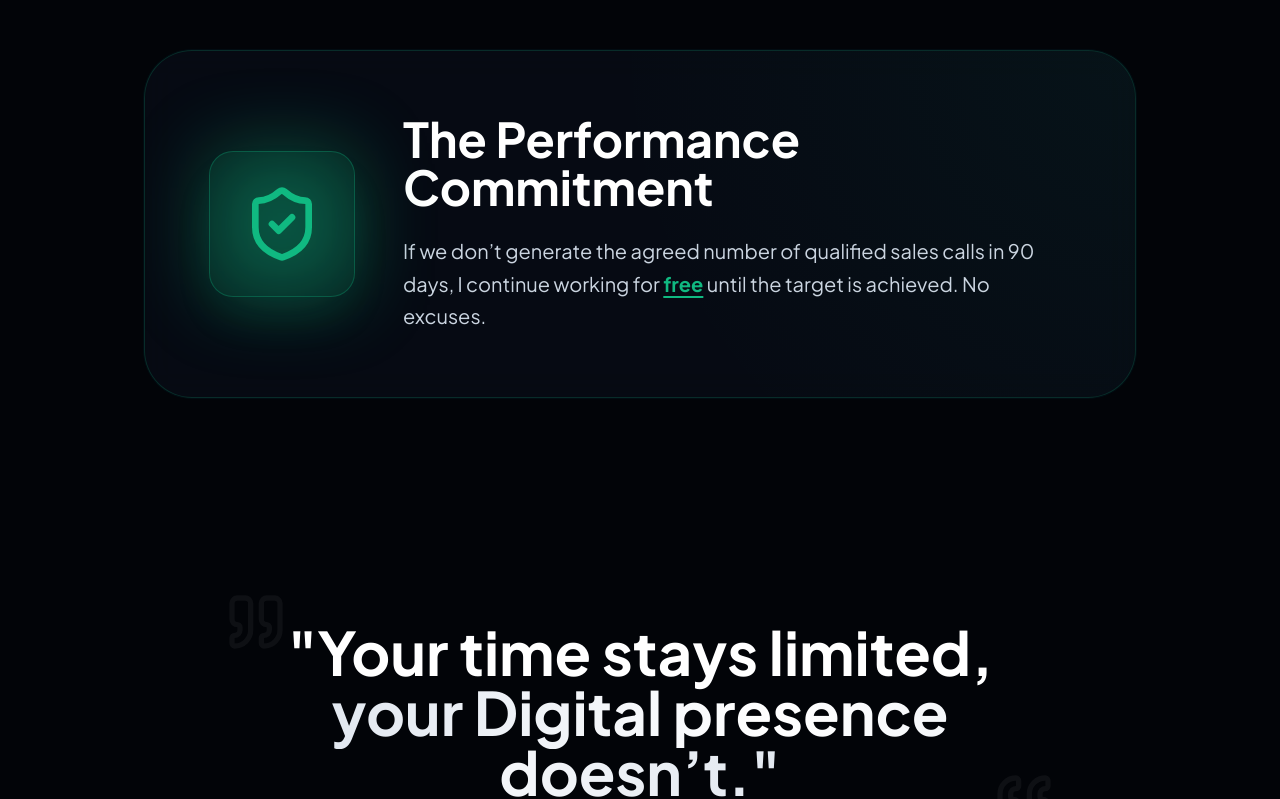
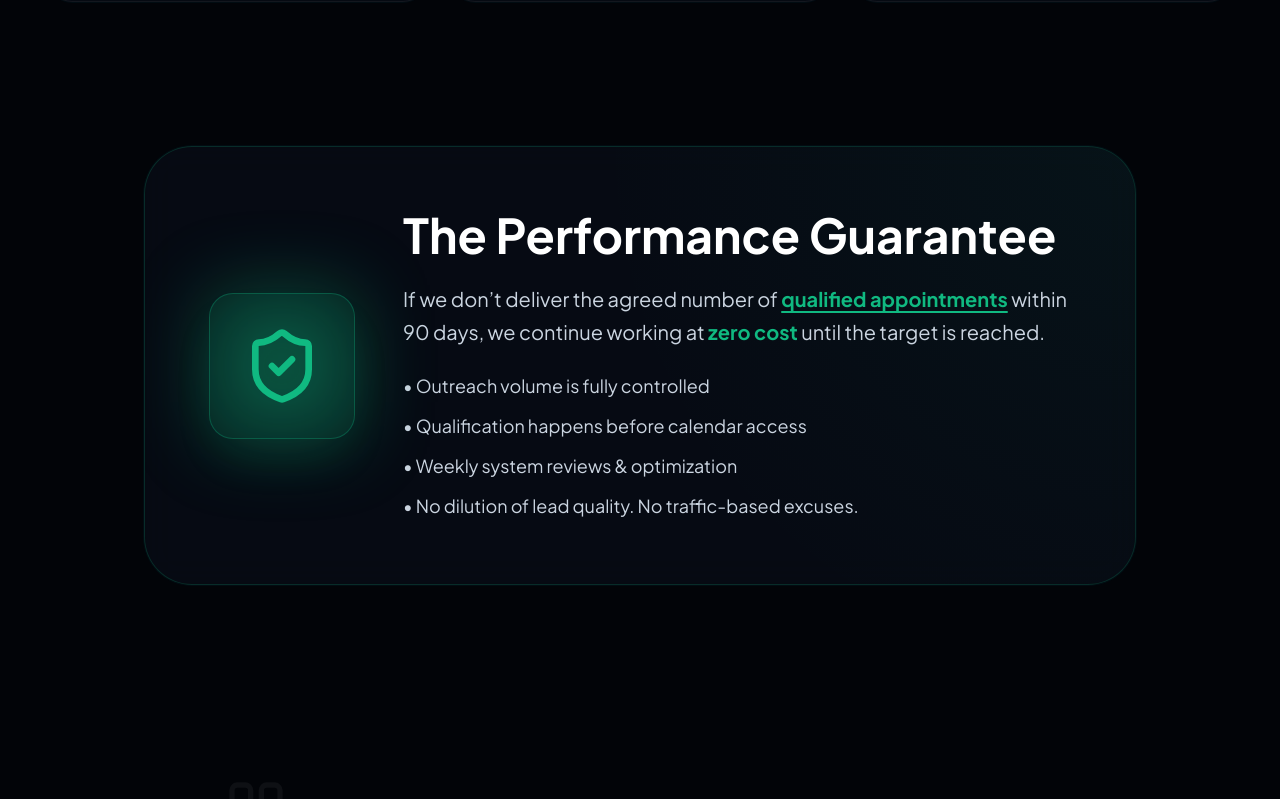
Before and after one commit to Rishabh-Sh1rma/Agency, a React (Vite) app: page / in a window 1280 px wide. Shown: the part 1734-2533 px from the top of the page. Built offline with nearby package versions, Linux system fonts and the light colour scheme.

Commit message:
Update Home.tsx

```diff
--- a/views/Home.tsx
+++ b/views/Home.tsx
@@ -31,7 +31,7 @@ export const Home: React.FC<HomeProps> = ({ onNavigate }) => {
           </div>
 
           <h1 className="text-4xl md:text-7xl lg:text-8xl font-bold tracking-tight text-white mb-8 leading-[1.05] drop-shadow-2xl">
-            Get Qualified Sales Calls <br className="hidden md:block"/> in 90 Days — Or <br />
+            Get Qualified Sales Appointments <br className="hidden md:block"/> in 90 Days — Or <br />
             <span className="text-transparent bg-clip-text bg-cyber-gradient relative">
                I Work For Free
                <svg className="absolute w-full h-3 -bottom-1 left-0 text-brand-cyan opacity-50" viewBox="0 0 200 9" fill="none" xmlns="http://www.w3.org/2000/svg"><path d="M2.00026 6.99997C35.9172 3.86908 123.978 -1.22915 197.986 2.07347" stroke="currentColor" strokeWidth="3" strokeLinecap="round"/></svg>
@@ -136,25 +136,48 @@ export const Home: React.FC<HomeProps> = ({ onNavigate }) => {
      {/* Guarantee Section */}
 <section className="max-w-5xl mx-auto px-4 reveal-on-scroll">
   <div className="glass-panel rounded-[3rem] p-10 md:p-16 border-brand-green/20 relative overflow-hidden">
+
     {/* Animated Background Mesh */}
     <div className="absolute inset-0 bg-[radial-gradient(circle_at_top_right,_var(--tw-gradient-stops))] from-brand-green/10 via-transparent to-transparent opacity-50"></div>
 
     <div className="relative z-10 flex flex-col md:flex-row items-center gap-12">
+
       <div className="flex-shrink-0 relative">
         <div className="absolute inset-0 bg-brand-green blur-[40px] opacity-20 animate-pulse-slow"></div>
         <div className="relative p-8 bg-brand-green/10 rounded-3xl border border-brand-green/30 shadow-2xl shadow-brand-green/10">
           <ShieldCheck className="w-20 h-20 text-brand-green" />
         </div>
       </div>
+
       <div className="text-center md:text-left">
-              <h2 className="text-3xl md:text-5xl font-bold text-white mb-6">The Performance Commitment</h2>
-              <p className="text-slate-300 text-xl leading-relaxed">
-                If we don’t generate the agreed number of qualified sales calls in 90 days, I continue working for <span className="text-brand-green font-bold underline decoration-brand-green decoration-2 underline-offset-4">free</span> until the target is achieved. No excuses.
+        <h2 className="text-3xl md:text-5xl font-bold text-white mb-6">
+          The Performance Guarantee
+        </h2>
+
+        <p className="text-slate-300 text-xl leading-relaxed mb-6">
+          If we don’t deliver the agreed number of{" "}
+          <span className="text-brand-green font-bold underline decoration-brand-green decoration-2 underline-offset-4">
+            qualified appointments
+          </span>{" "}
+          within 90 days, we continue working at{" "}
+          <span className="text-brand-green font-bold">
+            zero cost
+          </span>{" "}
+          until the target is reached.
         </p>
+
+        <ul className="text-slate-300 text-lg space-y-3">
+          <li>• Outreach volume is fully controlled</li>
+          <li>• Qualification happens before calendar access</li>
+          <li>• Weekly system reviews & optimization</li>
+          <li>• No dilution of lead quality. No traffic-based excuses.</li>
+        </ul>
       </div>
+
     </div>
   </div>
 </section>
+
 
        {/* Power Quote */}
        <section className="max-w-4xl mx-auto py-20 px-4 reveal-on-scroll">
```
Lines whose indentation alone changed are shown as unchanged.
